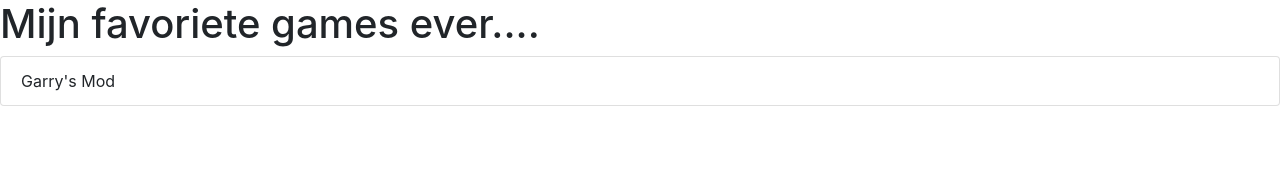
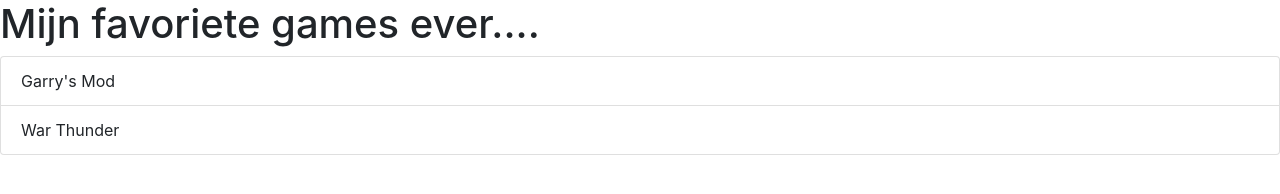
Before and after one commit to Ali-Qurbani/vebr-ali-qurbani-327417, a plain HTML site: page index.html in a window 1280 px wide. Drawn offline with nearby package versions, Linux system fonts and the light colour scheme.

Commit message:
Commit nummer 5

```diff
--- a/index.html
+++ b/index.html
@@ -14,6 +14,7 @@
     <h1>Mijn favoriete games ever....</h1>
     <ul class="list-group">
         <li class="list-group-item">Garry's Mod</li>
+        <li class="list-group-item">War Thunder</li>
       </ul>
 
     <!-- Optional JavaScript -->
```
